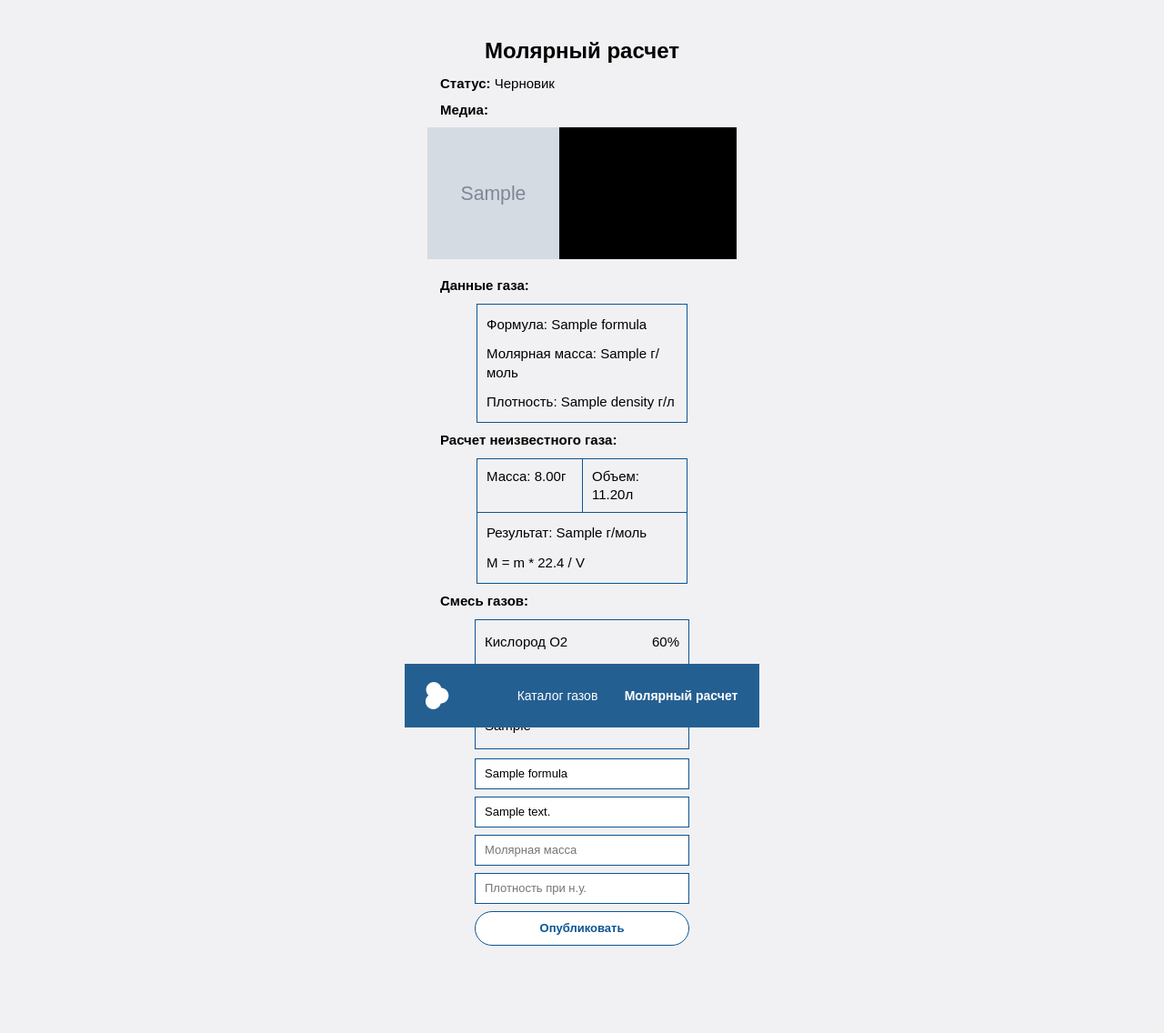
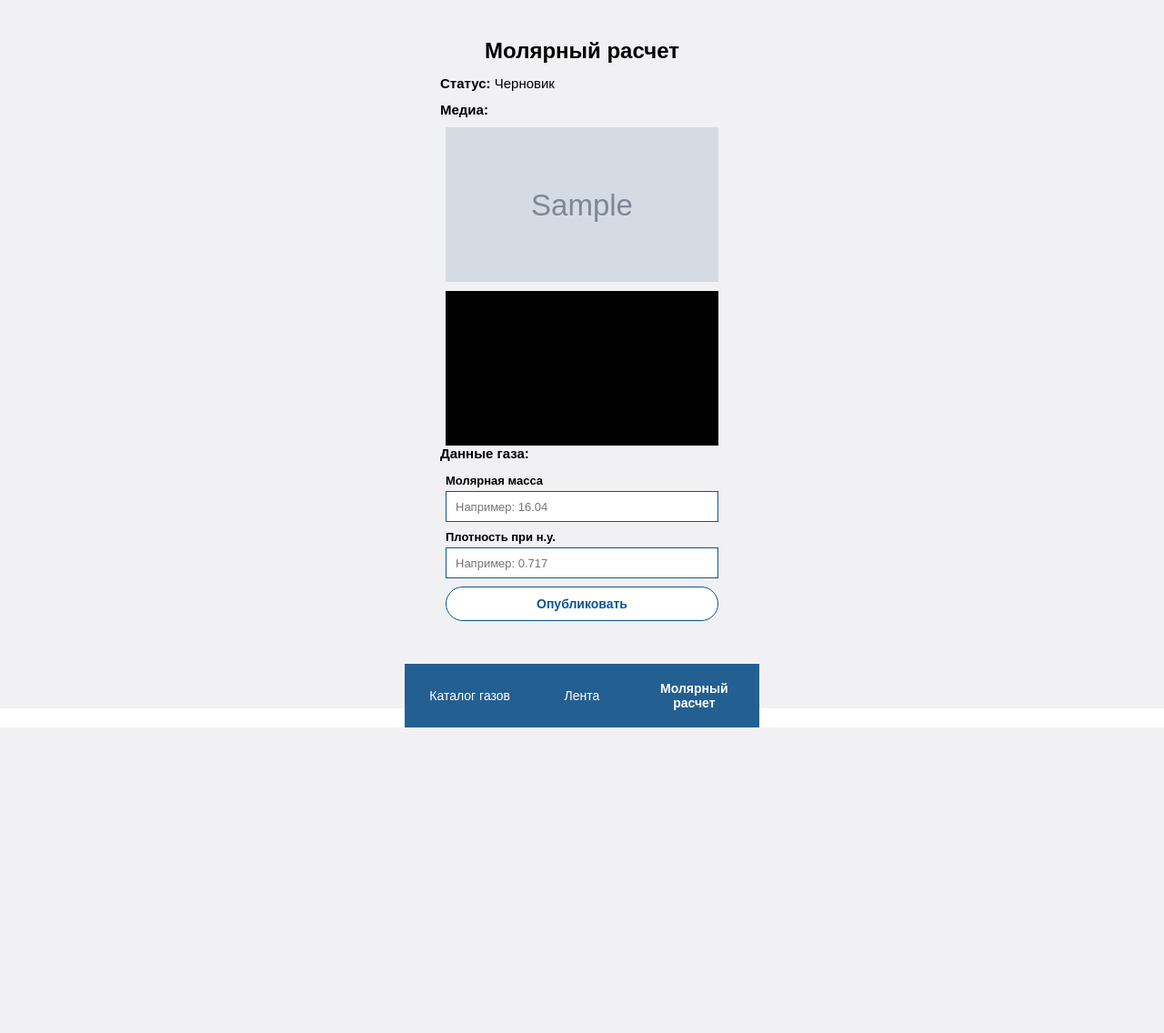
Before and after one commit to spiraljp/gas_molar_mass_backend, a FastAPI app: template templates/calculation.html in a window 1280 px wide. Shown: the whole page at 91% size. After the commit the page ends 800 px from the top, so only its background shows below. Run offline with FastAPI, Linux system fonts and the light colour scheme; the template is opened without the code that fills it: most values are stand-ins (such as "Sample title", 1, 10 or a date in 2020); grey boxes marked "Sample" are stand-in pictures; grey boxes are pictures that could not be loaded.

Commit message:
Lab 2 Complete

```diff
--- a/api/handlers.py
+++ b/api/handlers.py
@@ -83,6 +83,26 @@ async def get_catalog(
         },
     )
 
+@router.get("/feed")
+async def get_feed(request: Request, db: AsyncSession = Depends(get_db)):
+    result = await db.execute(
+        select(Gas)
+        .where(Gas.gas_status == "published")
+        .order_by(Gas.id)
+    )
+
+    first_gas = result.scalars().first()
+
+    if first_gas is None:
+        raise HTTPException(status_code=404, detail="Опубликованные газы не найдены")
+
+    return templates.TemplateResponse(
+        request=request,
+        name="gas.html",
+        context={
+            "gas": await attach_single_view_data(first_gas, db),
+        },
+    )
 
 @router.get("/gas/{gas_id}")
 async def get_gas_detail(
--- a/static/css/style.css
+++ b/static/css/style.css
@@ -177,21 +188,10 @@ body {
     height: 70px;
     transform: translateX(-50%);
     display: grid;
-    grid-template-columns: 82px 1fr 1fr;
+    grid-template-columns: repeat(3, 1fr);
     align-items: center;
-    padding: 0 18px;
+    padding: 0 10px;
     background: #245f92;
-}
-
-.bottom-nav::before {
-    content: "";
-    width: 32px;
-    height: 32px;
-    border-radius: 50%;
-    background:
-        radial-gradient(circle at 68% 50%, #ffffff 0 8px, transparent 9px),
-        radial-gradient(circle at 44% 30%, #ffffff 0 8px, transparent 9px),
-        radial-gradient(circle at 42% 70%, #ffffff 0 8px, transparent 9px);
 }
 
 .bottom-nav-link {
@@ -199,9 +199,9 @@ body {
     text-decoration: none;
     text-align: center;
     font-size: 14px;
-    line-height: 1;
+    line-height: 1.15;
     font-weight: 400;
-    white-space: nowrap;
+    white-space: normal;
 }
 
 .bottom-nav-link.active {
@@ -334,13 +341,8 @@ body {
 }
 
 .calculation-media {
-    display: grid;
-    grid-template-columns: 145px 195px;
-    width: 340px;
-    height: 145px;
-    margin: 0 auto 20px;
-    overflow: hidden;
-    background: #ffffff;
+    width: 236px;
+    margin: 0 auto;
 }
 
 .calculation-image {
@@ -534,3 +536,86 @@ body {
 .delete-gas-button:hover {
     background: #fff0f0;
 }
+
+.calculation-media-stack {
+    display: flex;
+    flex-direction: column;
+    gap: 10px;
+    width: 300px;
+    margin: 0 auto;
+}
+
+.calculation-media-stack .calculation-image,
+.calculation-media-stack .calculation-video-preview {
+    width: 100%;
+    height: 170px;
+}
+
+.calculation-media-stack .calculation-image {
+    object-fit: cover;
+    background: #ffffff;
+}
+
+.calculation-media-stack .calculation-video-preview {
+    position: relative;
+    overflow: hidden;
+    background: #000000;
+}
+
+.calculation-media-stack .calculation-video-preview video {
+    width: 100%;
+    height: 100%;
+    object-fit: cover;
+}
+
+.publish-form,
+.draft-form {
+    width: 300px;
+    margin: 12px auto 0;
+    display: grid;
+    gap: 9px;
+}
+
+.publish-form label,
+.draft-form label {
+    display: grid;
+    gap: 4px;
+    color: #000000;
+    font-size: 13px;
+    font-weight: 700;
+}
+
+.publish-form input,
+.draft-form input {
+    width: 100%;
+    min-height: 34px;
+    padding: 0 10px;
+    border: 1.5px solid #0c5592;
+    border-radius: 0;
+    background: #ffffff;
+    color: #000000;
+    font-size: 13px;
+    outline: none;
+    box-sizing: border-box;
+}
+
+.draft-form input[type="file"] {
+    padding: 7px 8px;
+    font-size: 12px;
+}
+
+.publish-button {
+    width: 100%;
+    height: 38px;
+    border: 1.5px solid #0c5592;
+    border-radius: 20px;
+    background: #ffffff;
+    color: #0c5592;
+    font-size: 14px;
+    font-weight: 700;
+    cursor: pointer;
+}
+
+.publish-button:hover {
+    background: #ffffff;
+}
--- a/templates/calculation.html
+++ b/templates/calculation.html
@@ -16,7 +16,7 @@
 
             <h2 class="calculation-section-title">Медиа:</h2>
 
-            <section class="calculation-media">
+            <section class="calculation-media calculation-media-stack">
                 <img src="{{ gas.image_url }}" alt="{{ gas.title }}" class="calculation-image">
 
                 <div class="calculation-video-preview">
@@ -28,43 +28,33 @@
 
             <h2 class="calculation-section-title">Данные газа:</h2>
 
-            <section class="calculation-card calculation-gas-data">
-                <p>Формула: {{ gas.formula }}</p>
-                <p>Молярная масса: {{ gas.molar_mass }} г/моль</p>
-                <p>Плотность: {{ gas.density }} г/л</p>
-            </section>
+            <form action="/gas/{{ gas.id }}/publish" method="post" class="publish-form">
+                <input type="hidden" name="gas_formula" value="{{ gas.formula }}">
+                <input type="hidden" name="short_description" value="{{ gas.description }}">
 
-            <h2 class="calculation-section-title">Расчет неизвестного газа:</h2>
+                <label>
+                    Молярная масса
+                    <input
+                        type="number"
+                        step="0.01"
+                        name="molar_mass"
+                        value="{{ gas.molar_mass }}"
+                        placeholder="Например: 16.04"
+                        required
+                    >
+                </label>
 
-            <section class="calculation-card calculation-result-card">
-                <div class="calculation-row">
-                    <div>Масса: 8.00г</div>
-                    <div>Объем: 11.20л</div>
-                </div>
-
-                <p>Результат: {{ gas.molar_mass }} г/моль</p>
-                <p>M = m * 22.4 / V</p>
-            </section>
-
-            <h2 class="calculation-section-title">Смесь газов:</h2>
-
-            <section class="calculation-card calculation-mixture-card">
-                <div class="mixture-row">
-                    <span>Кислород O2</span>
-                    <span>60%</span>
-                </div>
-                <div class="mixture-row">
-                    <span>Азот N2</span>
-                    <span>40%</span>
-                </div>
-                <p>Молярная масса смеси: {{ mixture_molar_mass }}</p>
-            </section>
-
-            <form action="/gas/{{ gas.id }}/publish" method="post" class="publish-form">
-                <input type="text" name="gas_formula" value="{{ gas.formula }}" placeholder="Формула газа" required>
-                <input type="text" name="short_description" value="{{ gas.description }}" placeholder="Краткое описание" required>
-                <input type="number" step="0.01" name="molar_mass" value="{{ gas.molar_mass }}" placeholder="Молярная масса" required>
-                <input type="number" step="0.0001" name="density_normal_conditions" value="{{ gas.density }}" placeholder="Плотность при н.у." required>
+                <label>
+                    Плотность при н.у.
+                    <input
+                        type="number"
+                        step="0.0001"
+                        name="density_normal_conditions"
+                        value="{{ gas.density }}"
+                        placeholder="Например: 0.717"
+                        required
+                    >
+                </label>
 
                 <button type="submit" class="publish-button">Опубликовать</button>
             </form>
@@ -75,7 +65,7 @@
 
             <h2 class="calculation-section-title">Медиа:</h2>
 
-            <section class="calculation-media">
+            <section class="calculation-media calculation-media-stack">
                 <img src="/static/img/default-gas.png" alt="Газ по умолчанию" class="calculation-image">
 
                 <div class="calculation-video-preview">
@@ -92,13 +82,13 @@
                 </label>
 
                 <label>
-                    Фото по умолчанию
-                    <input type="text" value="/static/img/default-gas.png" readonly>
+                    Фото
+                    <input type="file" accept="image/*">
                 </label>
 
                 <label>
-                    Видео по умолчанию
-                    <input type="text" value="/static/img/default-gas-video.mp4" readonly>
+                    Видео
+                    <input type="file" accept="video/mp4,video/*">
                 </label>
 
                 <button type="submit" class="publish-button">Далее</button>
@@ -107,8 +97,17 @@
     </main>
 
     <nav class="bottom-nav">
-        <a href="/" class="bottom-nav-link">Каталог газов</a>
-        <a href="/calculation" class="bottom-nav-link active">Молярный расчет</a>
+        <a href="/" class="bottom-nav-link">
+            Каталог газов
+        </a>
+
+        <a href="/feed" class="bottom-nav-link">
+            Лента
+        </a>
+
+        <a href="/calculation" class="bottom-nav-link active">
+            Молярный расчет
+        </a>
     </nav>
 </body>
 </html>
```
Also changed, not shown: other parts of static/css/style.css (+33 -15 lines), templates/gas.html (+18 -4 lines), templates/index.html (+15 -9 lines).
